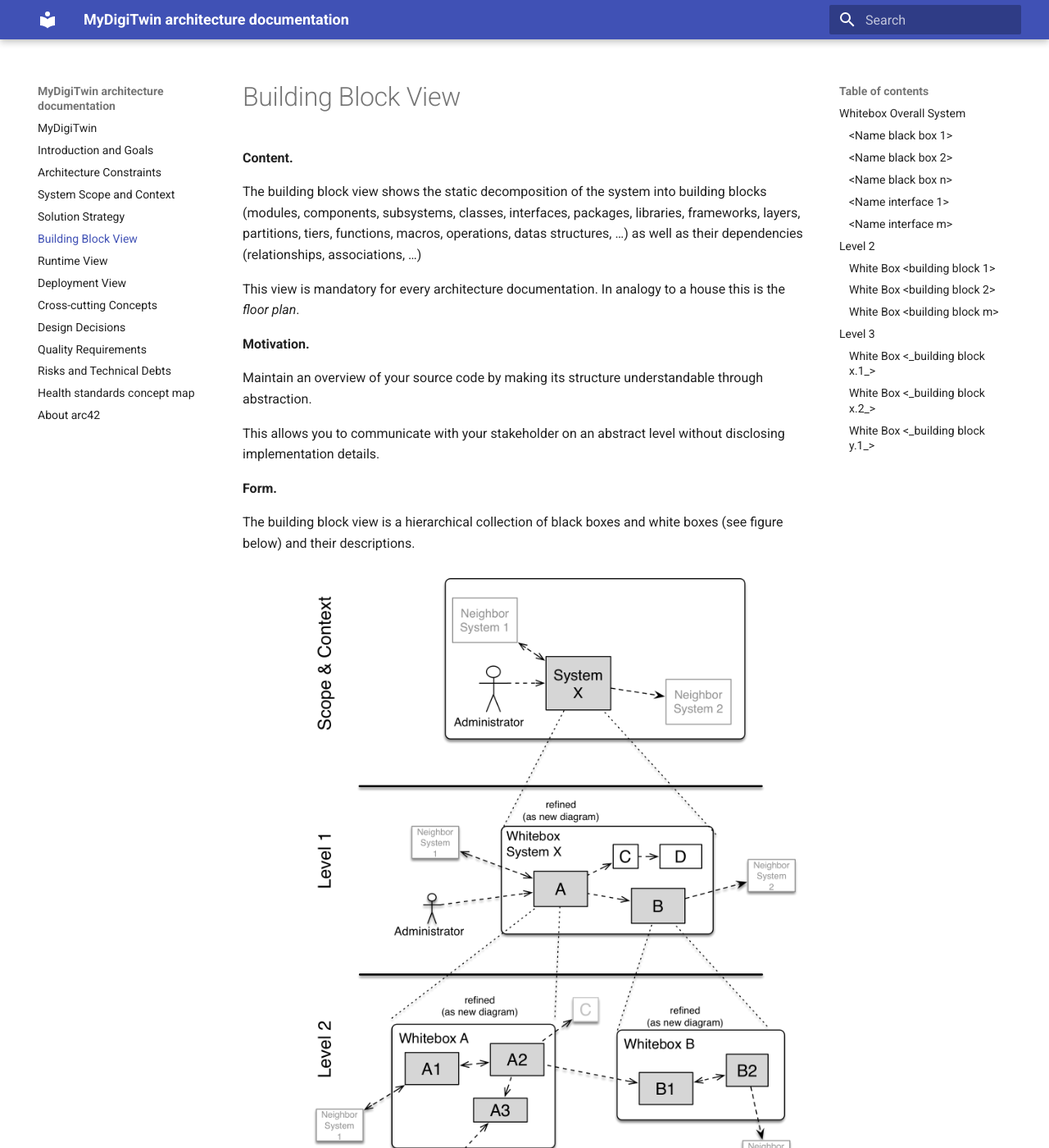
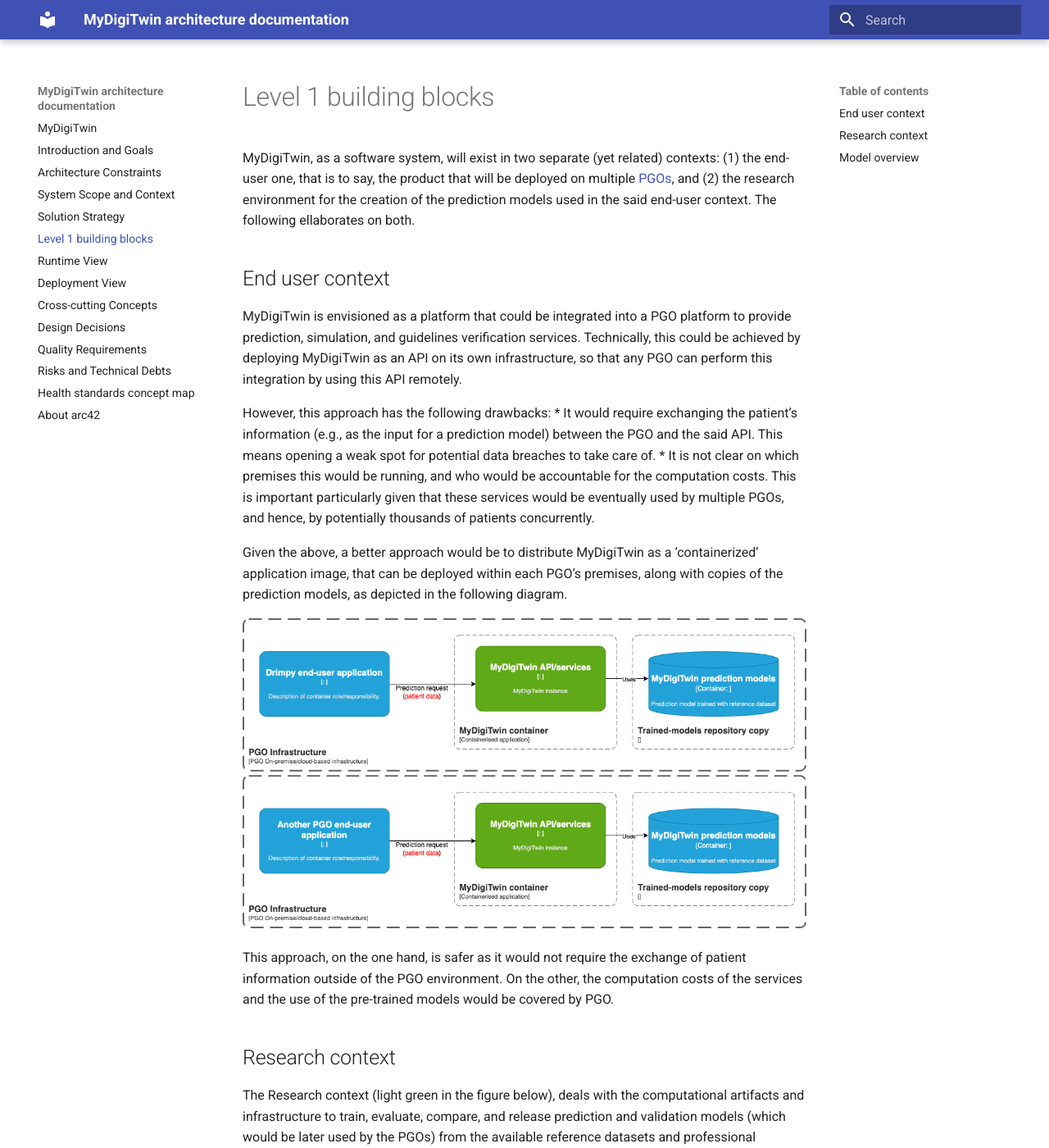
Before and after one commit to MyDigiTwinNL/MyDigiTwin-architecture-documentation, an MkDocs documentation site: the page built from docs/05.Building Block View.md, in a window 1280 px wide and 1400 px high. Shown: the whole window at 82% size. Built offline with MkDocs 1.6.1 and Material for MkDocs 9.7.7, drawn with Linux system fonts in a browser that asks for light colours; some of the changed text lies outside the part shown.

Commit message:
high-level building blocks

```diff
--- a/docs/05.Building Block View.md
+++ b/docs/05.Building Block View.md
@@ -1,193 +1,39 @@
-Building Block View
-===================
+# Level 1 building blocks
 
-**Content.**
+MyDigiTwin, as a software system, will exist in two separate (yet related) contexts: (1) the end-user one, that is to say, the product that will be deployed on multiple [PGOs](./12.Glossary.md), and (2) the research environment for the creation of the prediction models used in the said end-user context. The following ellaborates on both.
 
-The building block view shows the static decomposition of the system
-into building blocks (modules, components, subsystems, classes,
-interfaces, packages, libraries, frameworks, layers, partitions, tiers,
-functions, macros, operations, datas structures, …) as well as their
-dependencies (relationships, associations, …)
+## End user context
 
-This view is mandatory for every architecture documentation. In analogy
-to a house this is the *floor plan*.
+MyDigiTwin is envisioned as a platform that could be integrated into a PGO platform to provide prediction, simulation, and guidelines verification services. Technically, this could be achieved by deploying MyDigiTwin as an API on its own infrastructure, so that any PGO can perform this integration by using this API remotely.
 
-**Motivation.**
+However, this approach has the following drawbacks:
+*	It would require exchanging the patient’s information (e.g., as the input for a prediction model) between the PGO and the said API. This means opening a weak spot for potential data breaches to take care of.
+*	It is not clear on which premises this would be running, and who would be accountable for the computation costs. This is important particularly given that these services would be eventually used by multiple PGOs, and hence, by potentially thousands of patients concurrently.
 
-Maintain an overview of your source code by making its structure
-understandable through abstraction.
+Given the above, a better approach would be to distribute MyDigiTwin as a ‘containerized’ application image, that can be deployed within each PGO’s premises, along with copies of the prediction models, as depicted in the following diagram.
 
-This allows you to communicate with your stakeholder on an abstract
-level without disclosing implementation details.
+![End-user building blocks](./images/pgo-end-user-building-blocks.png)
 
-**Form.**
+This approach, on the one hand, is safer as it would not require the exchange of patient information outside of the PGO environment. On the other, the computation costs of the services and the use of the pre-trained models would be covered by  PGO.
 
-The building block view is a hierarchical collection of black boxes and
-white boxes (see figure below) and their descriptions.
 
-![Hierarchy of building blocks](../images/05_building_blocks-EN.png)
+## Research context
 
-**Level 1** is the white box description of the overall system together
-with black box descriptions of all contained building blocks.
+The Research context (light green in the figure below), deals with the computational artifacts and infrastructure to train, evaluate, compare, and release prediction and validation models (which would be later used by the PGOs) from the available reference datasets and professional guidelines. Considering privacy-preserving concerns, the training process would follow a federated approach, that is to say, the data used for training would remain decentralized and distributed across multiple local sources or devices, and the model would be trained collaboratively without requiring the raw data to leave those sources or devices. This approach ensures that individual data privacy is protected while still enabling the model to learn from multiple reference datasets without centralizing them in one location.
 
-**Level 2** zooms into some building blocks of level 1. Thus it contains
-the white box description of selected building blocks of level 1,
-together with black box descriptions of their internal building blocks.
 
-**Level 3** zooms into selected building blocks of level 2, and so on.
+![High level building blocks](./images/high-level-building-blocks.drawio.png)
 
-Whitebox Overall System
------------------------
+## Model overview
 
-Here you describe the decomposition of the overall system using the
-following white box template. It contains
+| **Name**             | **Responsibility**                           | **Interfaces** |
+| -------------------- | -------------------------------------------- |--------------|
+|     .      |                                |              |  |
+|      .     |                                |              |  |
 
--   an overview diagram
 
--   a motivation for the decomposition
 
--   black box descriptions of the contained building blocks. For these
-    we offer you alternatives:
+# Level 2 building blocks
 
-    -   use *one* table for a short and pragmatic overview of all
-        contained building blocks and their interfaces
 
-    -   use a list of black box descriptions of the building blocks
-        according to the black box template (see below). Depending on
-        your choice of tool this list could be sub-chapters (in text
-        files), sub-pages (in a Wiki) or nested elements (in a modeling
-        tool).
-
--   (optional:) important interfaces, that are not explained in the
-    black box templates of a building block, but are very important for
-    understanding the white box. Since there are so many ways to specify
-    interfaces why do not provide a specific template for them. In the
-    worst case you have to specify and describe syntax, semantics,
-    protocols, error handling, restrictions, versions, qualities,
-    necessary compatibilities and many things more. In the best case you
-    will get away with examples or simple signatures.
-
-***&lt;Overview Diagram&gt;***
-
-Motivation
-
-:   *&lt;text explanation&gt;*
-
-Contained Building Blocks
-
-:   *&lt;Description of contained building block (black boxes)&gt;*
-
-Important Interfaces
-
-:   *&lt;Description of important interfaces&gt;*
-
-Insert your explanations of black boxes from level 1:
-
-If you use tabular form you will only describe your black boxes with
-name and responsibility according to the following schema:
-
-| **Name**             | **Responsibility**                           |
-| -------------------- | -------------------------------------------- |
-| Black Box 1          |  *&lt;Text&gt;*                              |
-| Black Box 2          |  *&lt;Text&gt;*                              |
-
-If you use a list of black box descriptions then you fill in a separate
-black box template for every important building block . Its headline is
-the name of the black box.
-
-### &lt;Name black box 1&gt;
-
-Here you describe &lt;black box 1&gt; according the the following black
-box template:
-
--   Purpose/Responsibility
-
--   Interface(s), when they are not extracted as separate paragraphs.
-    This interfaces may include qualities and performance
-    characteristics.
-
--   (Optional) Quality-/Performance characteristics of the black box,
-    e.g.availability, run time behavior, ….
-
--   (Optional) directory/file location
-
--   (Optional) Fulfilled requirements (if you need traceability to
-    requirements).
-
--   (Optional) Open issues/problems/risks
-
-*&lt;Purpose/Responsibility&gt;*
-
-*&lt;Interface(s)&gt;*
-
-*&lt;(Optional) Quality/Performance Characteristics&gt;*
-
-*&lt;(Optional) Directory/File Location&gt;*
-
-*&lt;(Optional) Fulfilled Requirements&gt;*
-
-*&lt;(optional) Open Issues/Problems/Risks&gt;*
-
-### &lt;Name black box 2&gt;
-
-*&lt;black box template&gt;*
-
-### &lt;Name black box n&gt;
-
-*&lt;black box template&gt;*
-
-### &lt;Name interface 1&gt;
-
-…
-
-### &lt;Name interface m&gt;
-
-Level 2
--------
-
-Here you can specify the inner structure of (some) building blocks from
-level 1 as white boxes.
-
-You have to decide which building blocks of your system are important
-enough to justify such a detailed description. Please prefer relevance
-over completeness. Specify important, surprising, risky, complex or
-volatile building blocks. Leave out normal, simple, boring or
-standardized parts of your system
-
-### White Box *&lt;building block 1&gt;*
-
-…describes the internal structure of *building block 1*.
-
-*&lt;white box template&gt;*
-
-### White Box *&lt;building block 2&gt;*
-
-*&lt;white box template&gt;*
-
-…
-### White Box *&lt;building block m&gt;*
-
-*&lt;white box template&gt;*
-
-Level 3
--------
-
-Here you can specify the inner structure of (some) building blocks from
-level 2 as white boxes.
-
-When you need more detailed levels of your architecture please copy this
-part of arc42 for additional levels.
-
-### White Box &lt;\_building block x.1\_&gt;
-
-Specifies the internal structure of *building block x.1*.
-
-*&lt;white box template&gt;*
-
-### White Box &lt;\_building block x.2\_&gt;
-
-*&lt;white box template&gt;*
-
-### White Box &lt;\_building block y.1\_&gt;
-
-*&lt;white box template&gt;*
+# Level 3 building blocks
```
Also changed, not shown: docs/images/high-level-building-blocks.drawio.png (added), docs/images/pgo-end-user-building-blocks.png (added).
